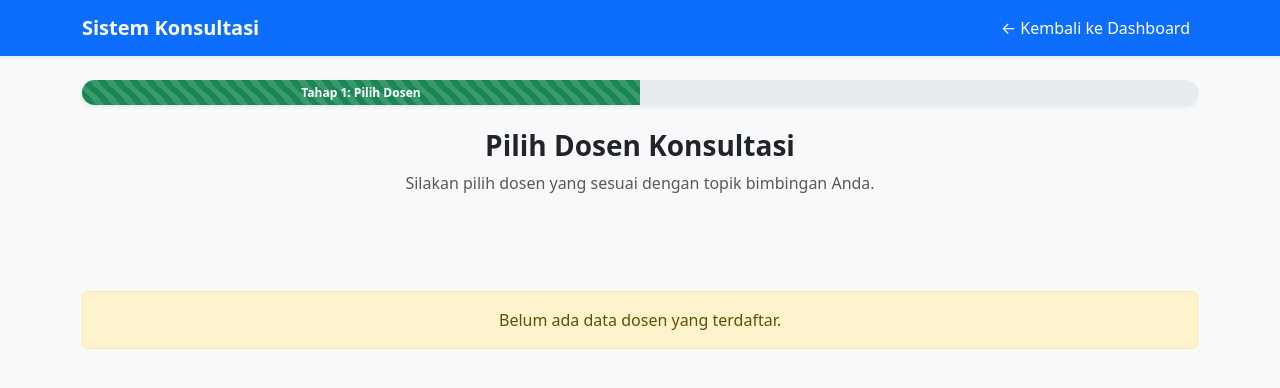
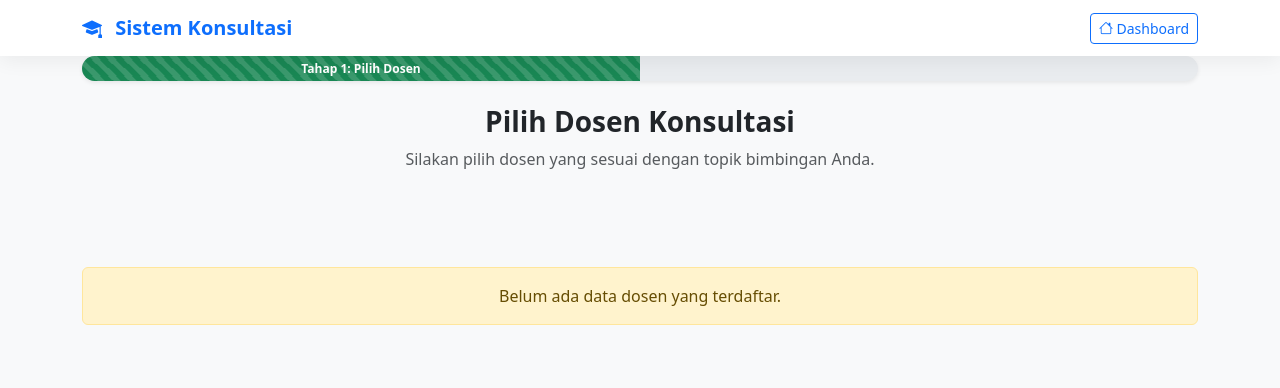
Before and after one commit to xinrilie/Consultation-system, a PHP site: page /pilih_dosen.php in a window 1280 px wide. Shown: the top 388 px of the page. Run offline with PHP 8.4, Linux system fonts and the light colour scheme; the visitor is signed in with stand-in values (Sample User, id 1); data that the repository does not hold is empty.

Commit message:
Update pilih_dosen.php

```diff
--- a/jadwal_konsultasi/pilih_dosen.php
+++ b/jadwal_konsultasi/pilih_dosen.php
@@ -17,7 +17,11 @@ if (!isset($_SESSION['id_user']) || $_SESSION['role'] != 'mahasiswa') {
     <meta name="viewport" content="width=device-width, initial-scale=1.0">
     <title>Pilih Dosen Pembimbing</title>
     <link href="https://cdn.jsdelivr.net/npm/bootstrap@5.3.0/dist/css/bootstrap.min.css" rel="stylesheet">
+    <link href="https://cdn.jsdelivr.net/npm/bootstrap-icons@1.11.3/font/bootstrap-icons.css" rel="stylesheet">
     <style>
+         .navbar-custom{
+    background:white;
+    box-shadow:0 5px 20px rgba(0,0,0,.06);}
         .card-dosen { transition: transform 0.3s; }
         .card-dosen:hover { transform: translateY(-5px); box-shadow: 0 .5rem 1rem rgba(0,0,0,.15)!important; }
         /* Style foto profil bulat */
@@ -33,13 +37,25 @@ if (!isset($_SESSION['id_user']) || $_SESSION['role'] != 'mahasiswa') {
 </head>
 <body class="bg-light">
 
-<nav class="navbar navbar-expand-lg navbar-dark bg-primary shadow-sm mb-4">
+<nav class="navbar navbar-expand-lg navbar-custom">
+
     <div class="container">
-        <a class="navbar-brand fw-bold" href="dashboard.php">Sistem Konsultasi</a>
-        <div class="navbar-nav ms-auto">
-            <a class="nav-link text-white" href="dashboard.php">&larr; Kembali ke Dashboard</a>
+
+        <a class="navbar-brand fw-bold text-primary" href="dashboard.php">
+            <i class="bi bi-mortarboard-fill me-2"></i>
+            Sistem Konsultasi
+        </a>
+
+        <div class="ms-auto">
+
+            <a href="dashboard.php" class="btn btn-outline-primary btn-sm">
+                <i class="bi bi-house"></i> Dashboard
+            </a>
+
         </div>
+
     </div>
+
 </nav>
 
 <div class="container">
```
